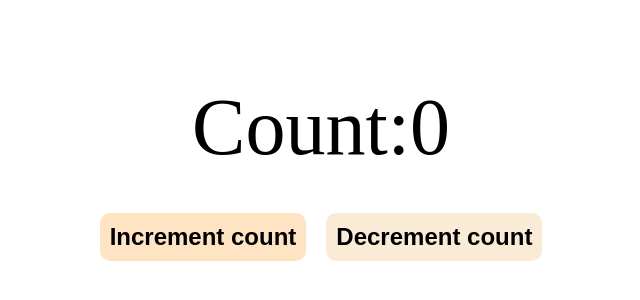
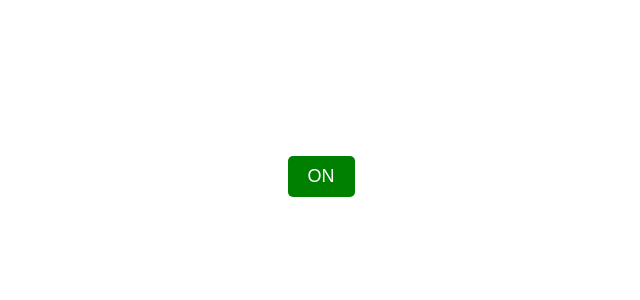
Before and after one commit to 9gunjan/react-interview-code-practice, a React (Vite) app: page / in a window 1280 px wide. Shown: the part 232-532 px from the top of the page, without its empty margins (319-959 px from the left). Built offline with nearby package versions, Linux system fonts and the light colour scheme.

Commit message:
second problem: Toggle button

```diff
--- a/src/App.jsx
+++ b/src/App.jsx
@@ -1,10 +1,12 @@
 import "./App.css";
 import Counter from "./Components/Counter";
+import ToggleButton from "./Components/ToggleButton";
 
 function App() {
   return (
     <div>
-      <Counter />
+      {/* <Counter /> */}
+      <ToggleButton/>
     </div>
   );
 }
--- /dev/null
+++ b/src/Components/ToggleButton.jsx
@@ -0,0 +1,26 @@
+// You need to create a Toggle Button using React and the useState hook. The button should switch between two states:
+// 	1.	True (ON) → When clicked, the state changes to false (OFF).
+// 	2.	False (OFF) → When clicked, the state changes to true (ON).
+
+import React, { useState } from "react";
+import "../Styles/ToggleBtn.css";
+
+const ToggleButton = () => {
+  const [isOn, setIsOn] = useState(true);
+
+  const handleToggle = () => {
+    setIsOn((prev) => !prev);
+  };
+  return (
+    <div className="btn-container">
+      <button
+        className={`toggle-btn ${isOn ? "on" : "off"}`}
+        onClick={handleToggle}
+      >
+        {isOn ? "ON" : "OFF"}
+      </button>
+    </div>
+  );
+};
+
+export default ToggleButton;
--- /dev/null
+++ b/src/Styles/ToggleBtn.css
@@ -0,0 +1,27 @@
+.btn-container {
+  display: flex;
+  justify-content: center;
+  align-items: center;
+  min-height: 100vh;
+}
+
+.toggle-btn {
+  padding: 10px 20px;
+  font-size: 18px;
+  border: none;
+  cursor: pointer;
+  border-radius: 5px;
+  background-color: red;
+  color: white;
+  /* transition: background-color 0.3s; */
+}
+
+.on {
+  background-color: green;
+  color: white;
+}
+
+.off {
+  background-color: red;
+  color: white;
+}
```
